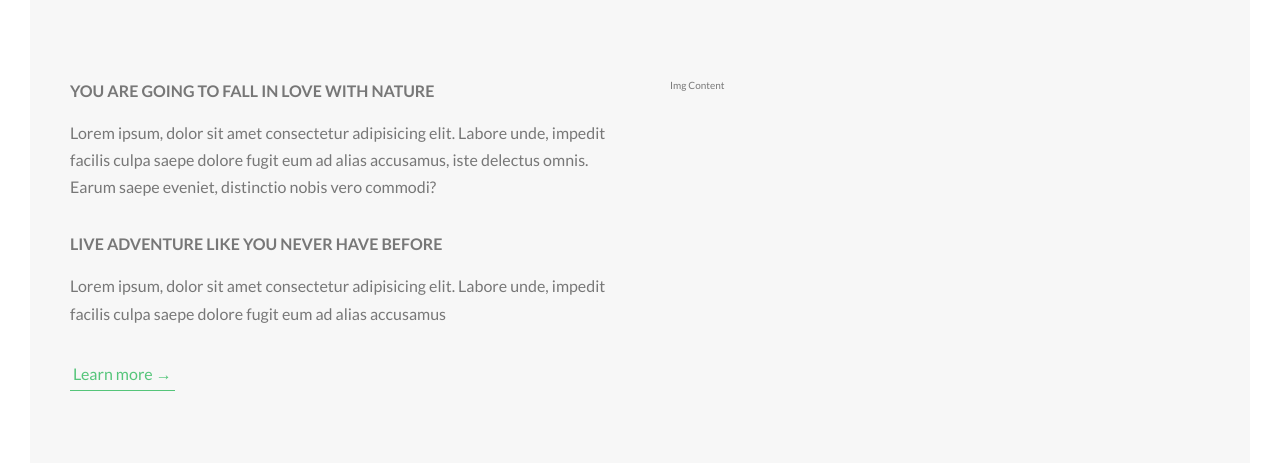
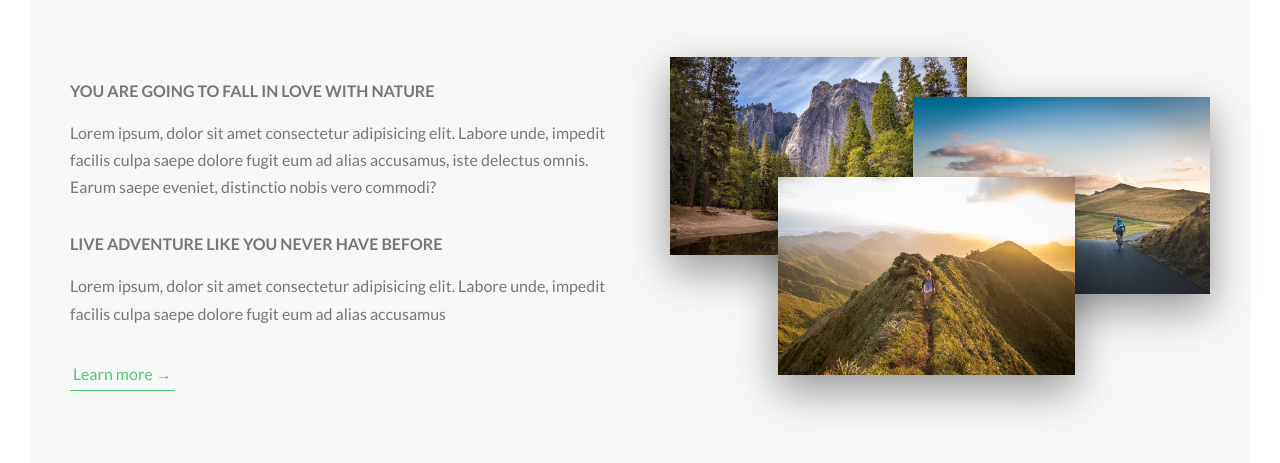
Before and after one commit to shpulak/natours-adv-css, a website: page index.html in a window 1280 px wide. Shown: the part 943-1406 px from the top of the page. Drawn offline with Linux system fonts and the light colour scheme.

Commit message:
Complete about section

```diff
--- a/index.html
+++ b/index.html
@@ -61,7 +61,19 @@
                     <a href="#"
                         class="btn-text">Learn more &rarr;</a>
                 </div>
-                <div class="col-1-of-2">Img Content</div>
+                <div class="col-1-of-2">
+                    <div class="composition">
+                        <img src="img/nat-1-large.jpg"
+                            alt="Photo 1"
+                            class="composition__photo composition__photo--p1">
+                        <img src="img/nat-2-large.jpg"
+                            alt="Photo 2"
+                            class="composition__photo composition__photo--p2">
+                        <img src="img/nat-3-large.jpg"
+                            alt="Photo 3"
+                            class="composition__photo composition__photo--p3">
+                    </div>
+                </div>
             </div>
         </section>
     </main>
--- /dev/null
+++ b/sass/components/_composition.scss
@@ -0,0 +1,36 @@
+.composition {
+  position: relative;
+  &__photo {
+    width: 55%;
+    box-shadow: 0 1.5rem 4rem rgba($color-black, 0.4);
+    border: 2px;
+    position: absolute;
+    z-index: 10;
+    transition: all 0.2s;
+    outline-offset: 2rem;
+
+    &--p1 {
+      left: 0;
+      top: -2rem;
+    }
+    &--p2 {
+      right: 0;
+      top: 2rem;
+    }
+    &--p3 {
+      left: 20%;
+      top: 10rem;
+    }
+
+    &:hover {
+      outline: 1.5rem solid $color-primary;
+      transform: scale(1.05) translateY(-0.5rem);
+      box-shadow: 0 2.5rem 4rem rgba($color-black, 0.5);
+      z-index: 20;
+    }
+  }
+
+  &:hover &__photo:not(:hover) {
+    transform: scale(0.95);
+  }
+}
--- a/sass/main.scss
+++ b/sass/main.scss
@@ -8,6 +8,7 @@
 @import "base/utilities";
 
 @import "components/button";
+@import "components/composition";
 
 @import "layout/header";
 @import "layout/grid";
```
Also changed, not shown: css/style.css.
